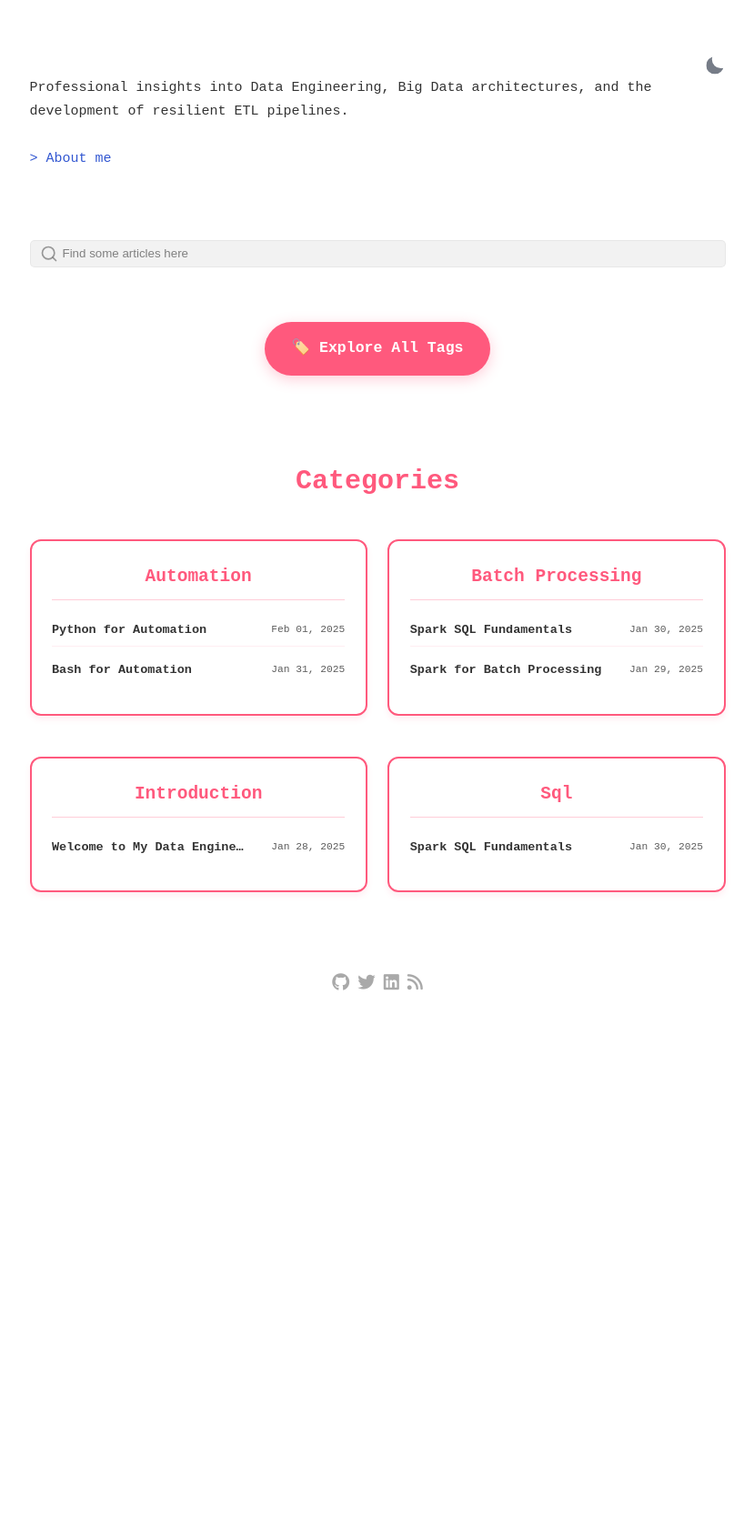
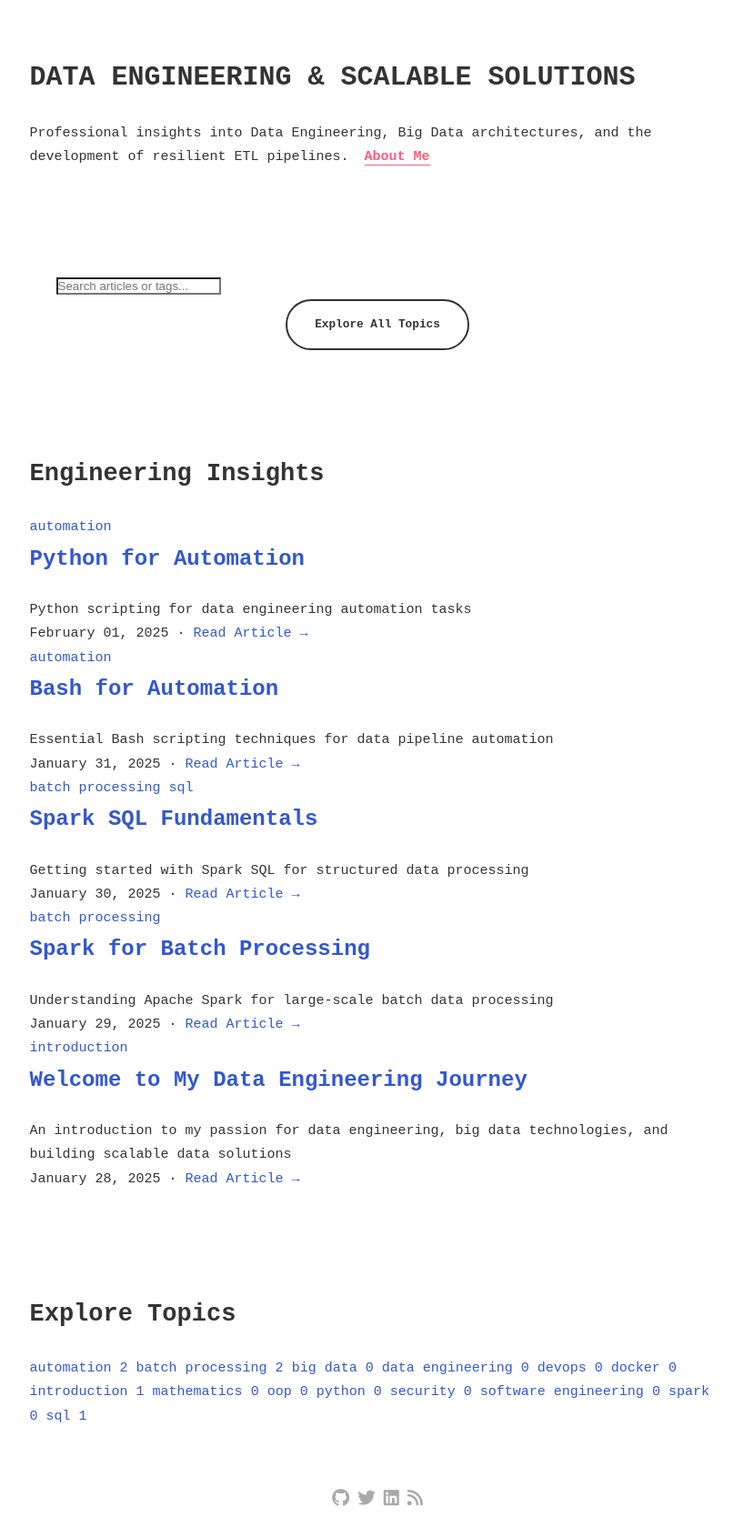
Before and after one commit to codsalah/codsalah.github.io, a Jekyll site: the page built from index.html, in a window 1280 px wide. Shown: the whole page at 91% size, without its empty margins (225-1054 px from the left). Built offline with Jekyll 4.4.1, drawn with Linux system fonts in a browser that asks for light colours; before the commit the page ends 1112 px from its top, so only the background shows below that.

Commit message:
feat: redesign homepage to be blog-oriented and formalize about/404 pages

```diff
--- a/about.html
+++ b/about.html
@@ -17,23 +17,26 @@ layout: default
   <h1 style="text-align: center;">About Me</h1>
 
   <p style="text-align: center;">My name is <a href="https://www.linkedin.com/in/salah-algamasy/">Salah Algamasy</a>.
-    I'm a Data Engineer with a passion for big data technologies,
-    ETL pipelines, and building scalable data solutions. Currently working as a Data Engineer Intern at DataLoops.
+    I am a Data Engineer dedicated to architecting distributed systems, streamlining ETL processes, and building
+    resilient data solutions. I am currently contributing as a Data Engineer Intern at DataLoops, where I focus on
+    large-scale data infrastructure and analytical efficiency.
   </p>
 
-  <div style="text-align: center; margin: 20px 0;">
-    <h3>🛠️ Technologies I Work With</h3>
-    <p><strong>Big Data:</strong> Apache Spark, Hadoop, Kafka, Hive, Cassandra</p>
-    <p><strong>Databases:</strong> PostgreSQL, MongoDB, MySQL, SQLite</p>
-    <p><strong>ETL/Pipeline:</strong> Apache Airflow, Apache NiFi, SSIS, dbt</p>
-    <p><strong>Programming:</strong> Python, SQL, Bash</p>
-    <p><strong>Tools:</strong> Docker, Git, Power BI, MLflow</p>
+  <div style="text-align: center; margin: 30px 0;">
+    <h3
+      style="font-family: var(--font-sans); text-transform: uppercase; letter-spacing: 0.1em; color: var(--text-muted); font-size: 0.9rem; margin-bottom: var(--spacing-lg);">
+      Core Technical Proficiency</h3>
+    <p><strong>Distributed Systems:</strong> Apache Spark, Hadoop, Kafka, Hive, Cassandra</p>
+    <p><strong>Database Architecture:</strong> PostgreSQL, MongoDB, MySQL, Cassandra</p>
+    <p><strong>Orchestration & ETL:</strong> Apache Airflow, Apache NiFi, SSIS, dbt</p>
+    <p><strong>Engineering Stack:</strong> Python, SQL, Bash, Docker, Git</p>
   </div>
 
-  <div style="text-align: center; margin: 20px 0;">
-    <h3>🎓 Education & Experience</h3>
-    <p><strong>University of Kafrelsheikh</strong> - Bachelor's in Computer Engineering (2020-2025)</p>
-    <p><strong>Current:</strong> Data Engineer Intern at DataLoops</p>
-    <p><strong>Training:</strong> Orange Digital Center Egypt, Digital Egypt Pioneers Initiative, NTI</p>
+  <div style="text-align: center; margin: 30px 0;">
+    <h3
+      style="font-family: var(--font-sans); text-transform: uppercase; letter-spacing: 0.1em; color: var(--text-muted); font-size: 0.9rem; margin-bottom: var(--spacing-lg);">
+      Academic & Professional Background</h3>
+    <p><strong>Kafrelsheikh University</strong> - B.Sc. in Computer Engineering (2020-2025)</p>
+    <p><strong>Experience:</strong> Data Engineer Intern at DataLoops, Training at Orange Digital Center & NTI</p>
   </div>
 </section>
--- a/index.html
+++ b/index.html
@@ -1,76 +1,107 @@
 ---
 layout: default
 ---
-<section id="intro">
-    <div class="flex-row-between">
-        <h1>{{ site.greetings }}</h1>
-        <button title="Change theme" id="theme-toggle" onclick="modeSwitcher()">
-            <div></div>
-        </button>
-    </div>
-    <div class="bio">
-	    {{ site.description }}
 
-        <p>
-            <br>
-            <a href="{{ site.url }}{{ site.baseurl }}/about/">> About me</a>
-            <br>
-        </p>
-    </div>
-
-
+<!-- Hero Section -->
+<section class="home-hero">
+    <h1>{{ site.title }}</h1>
+    <p>{{ site.description }} <a href="{{ '/about/' | relative_url }}"
+            style="color: #ff597d; font-weight: 600; text-decoration: none; margin-left: 8px; border-bottom: 1px solid #ff597d;">About
+            Me</a></p>
 </section>
 
-
-
-<div class="search-article">
-    <label for="search-input" aria-hidden="true">
-        <!-- Magnifier -->
+<!-- Search Section -->
+<section class="search-container">
+    <div class="search-wrapper">
         <svg xmlns="http://www.w3.org/2000/svg" width="20" height="20" viewBox="0 0 24 24" fill="none"
-            stroke="rgba(128,128,128,0.8)" stroke-width="2" stroke-linecap="round" stroke-linejoin="round"
-            class="feather feather-search">
+            stroke="var(--text-muted)" stroke-width="2" stroke-linecap="round" stroke-linejoin="round">
             <circle cx="11" cy="11" r="8"></circle>
             <line x1="21" y1="21" x2="16.65" y2="16.65"></line>
         </svg>
-    </label>
+        <input type="search" id="search-input" placeholder="Search articles or tags..." aria-label="Search">
+    </div>
+    <ul id="search-results"></ul>
 
-    <input type="search" id="search-input" placeholder="Find some articles here" aria-label="Search">
-    <ul id="search-results"></ul>
-</div>
-
-<!-- Tags Button Section -->
-<section class="tags-button-section">
-    <div class="tags-button-container">
-        <a href="{{ site.baseurl }}/tags" class="btn-tags">🏷️ Explore All Tags</a>
+    <div style="margin-top: var(--spacing-lg); text-align: center;">
+        <a href="{{ '/tags' | relative_url }}" class="btn-nav-secondary"
+            style="display: inline-flex; align-items: center; justify-content: center; width: auto; font-size: 0.85rem;">
+            Explore All Topics
+        </a>
     </div>
 </section>
 
-<section class="posts" id="Blog">
-    <h2>Categories</h2>
+<!-- Recent Posts Feed -->
+<section class="posts-feed">
+    <h2 class="section-title">Engineering Insights</h2>
 
-    {% comment %} Get all unique tags from posts {% endcomment %}
-    {% assign all_tags = site.posts | map: "tags" | flatten | uniq | sort %}
+    {% assign all_posts = site.posts | sort: "date" | reverse %}
 
-    {% if all_tags.size > 0 %}
-        {% for tag in all_tags %}
-            {% comment %} Get posts for this tag {% endcomment %}
-            {% assign tag_posts = site.posts | where_exp: "post", "post.tags contains tag" %}
+    {% if all_posts.size > 0 %}
+    <div class="posts-grid">
+        {% for post in all_posts %}
+        <article class="post-card-home">
+            <div class="post-tags-home">
+                {% for tag in post.tags %}
+                <a href="{{ site.baseurl }}/tag/{{ tag }}" class="post-tag-inline">{{ tag | replace: "-", " " }}</a>
+                {% endfor %}
+            </div>
 
-            {% if tag_posts.size > 0 %}
-                <div class="category-section">
-                    <h3 class="category-title">{{ tag | capitalize | replace: "-", " " }}</h3>
-                    <ul class="category-posts">
-                        {% for post in tag_posts %}
-                            <li>
-                                <a href="{{ post.url }}">{{ post.title }}</a>
-                                <time datetime="{{ post.date | date_to_xmlschema }}">{{ post.date | date: "%b %d, %Y" }}</time>
-                            </li>
-                        {% endfor %}
-                    </ul>
-                </div>
-            {% endif %}
+            <h3 class="post-title-home">
+                <a href="{{ post.url | relative_url }}">{{ post.title }}</a>
+            </h3>
+
+            <p class="post-description-home">{{ post.description }}</p>
+
+            <div class="post-meta-home">
+                <time datetime="{{ post.date | date_to_xmlschema }}">{{ post.date | date: "%B %d, %Y" }}</time>
+                <span class="meta-divider">·</span>
+                <a href="{{ post.url | relative_url }}" class="read-more-link">Read Article →</a>
+            </div>
+        </article>
         {% endfor %}
+    </div>
     {% else %}
-        <p>No posts available yet. Check back soon for content on data engineering, big data technologies, and more!</p>
+    <p style="color: var(--text-secondary); text-align: center; margin-top: var(--spacing-2xl);">
+        No posts available yet. Check back soon for new insights.
+    </p>
     {% endif %}
 </section>
+
+<!-- Secondary Section: Browse Topics -->
+<section class="topics-section-home">
+    <h2 class="section-title">Explore Topics</h2>
+    <div class="topics-grid-home">
+        {% assign all_tags = site.library_tags | default: active_tags | sort %}
+        {% for tag in all_tags %}
+        <a href="{{ site.baseurl }}/tag/{{ tag }}" class="topic-chip-home">
+            <span class="topic-name-home">{{ tag | replace: "-", " " }}</span>
+            {% assign count = site.posts | where_exp: "p", "p.tags contains tag" | size %}
+            <span class="topic-count-home">{{ count }}</span>
+        </a>
+        {% endfor %}
+    </div>
+</section>
+
+<!-- Search Initialization -->
+<script src="{{ '/assets/js/simple-jekyll-search.js' | relative_url }}"></script>
+<script>
+    window.simpleJekyllSearch = SimpleJekyllSearch({
+        searchInput: document.getElementById('search-input'),
+        resultsContainer: document.getElementById('search-results'),
+        json: '{{ "/search.json" | relative_url }}',
+        searchStrategy: 'fuzzy',
+        noResultsText: '<li style="color: var(--text-muted); padding: var(--spacing-md);">No matching notes found</li>',
+        resultTemplate: `
+      <li>
+        <h3>
+          <a href="{url}">{title}</a>
+        </h3>
+        <div class="post-meta">
+          <span>{date}</span>
+          <span style="margin: 0 8px;">·</span>
+          <span style="color: #ff597d;">{tags}</span>
+        </div>
+      </li>
+    `
+    });
+</script>
```
Also changed, not shown: 404.html (+5 -3 lines), _includes/footer.html (added, +57 -0 lines), _includes/header.html (added, +22 -0 lines).
